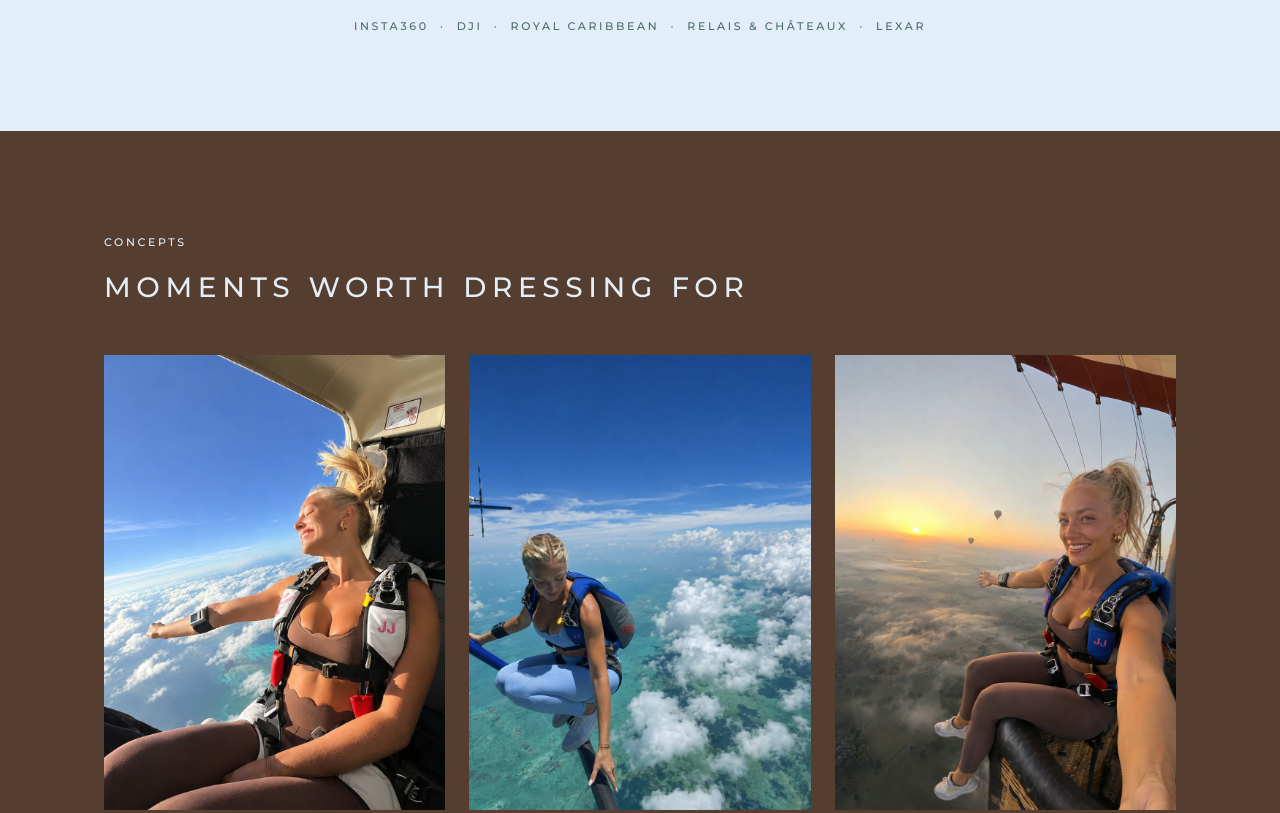
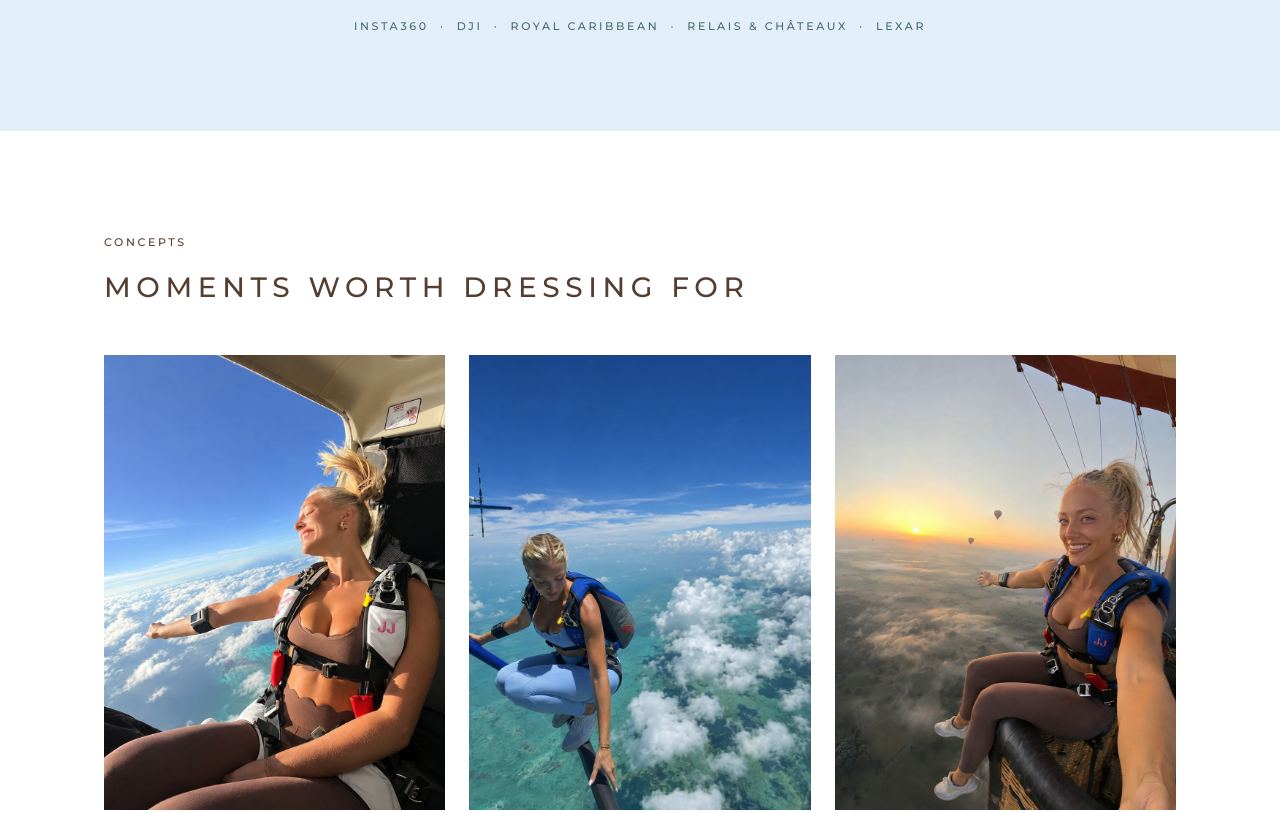
Before and after one commit to callie-rounds-media/wiskii, a plain HTML site: page index.html in a window 1280 px wide. Shown: the part 1180-1993 px from the top of the page. Drawn offline with Linux system fonts and the light colour scheme.

Commit message:
Concepts section: white background

```diff
--- a/index.html
+++ b/index.html
@@ -39,7 +39,7 @@ section{padding:96px 0}
 .partners{margin-top:44px;color:var(--sea)}
 
 /* concepts */
-.concepts{background:var(--choc);color:var(--capri)}
+.concepts{background:#fff;color:var(--choc)}
 .concepts h2,.rates h2{font-size:clamp(20px,2.6vw,28px);margin:14px 0 48px}
 .grid3{display:grid;grid-template-columns:repeat(3,minmax(0,1fr));gap:24px}
 .card .ph{aspect-ratio:3/4;overflow:hidden;margin-bottom:20px}
```
